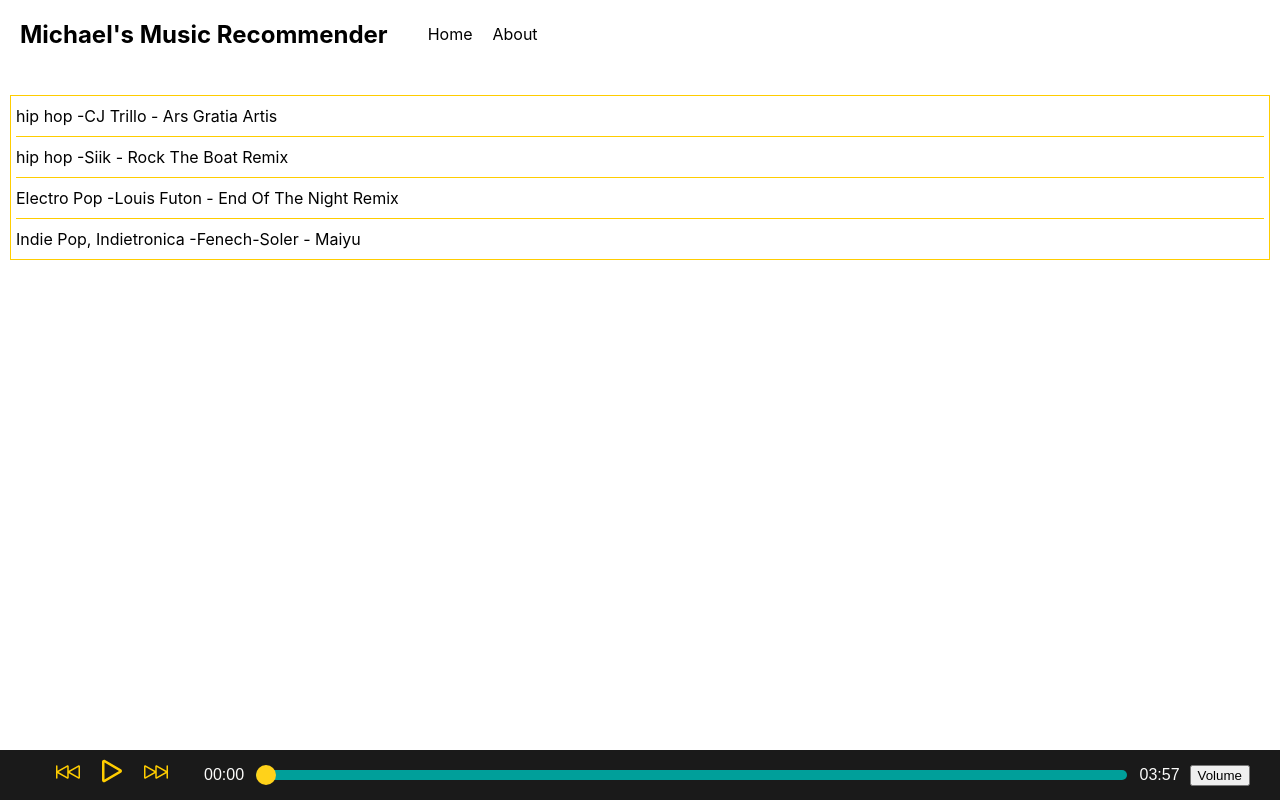
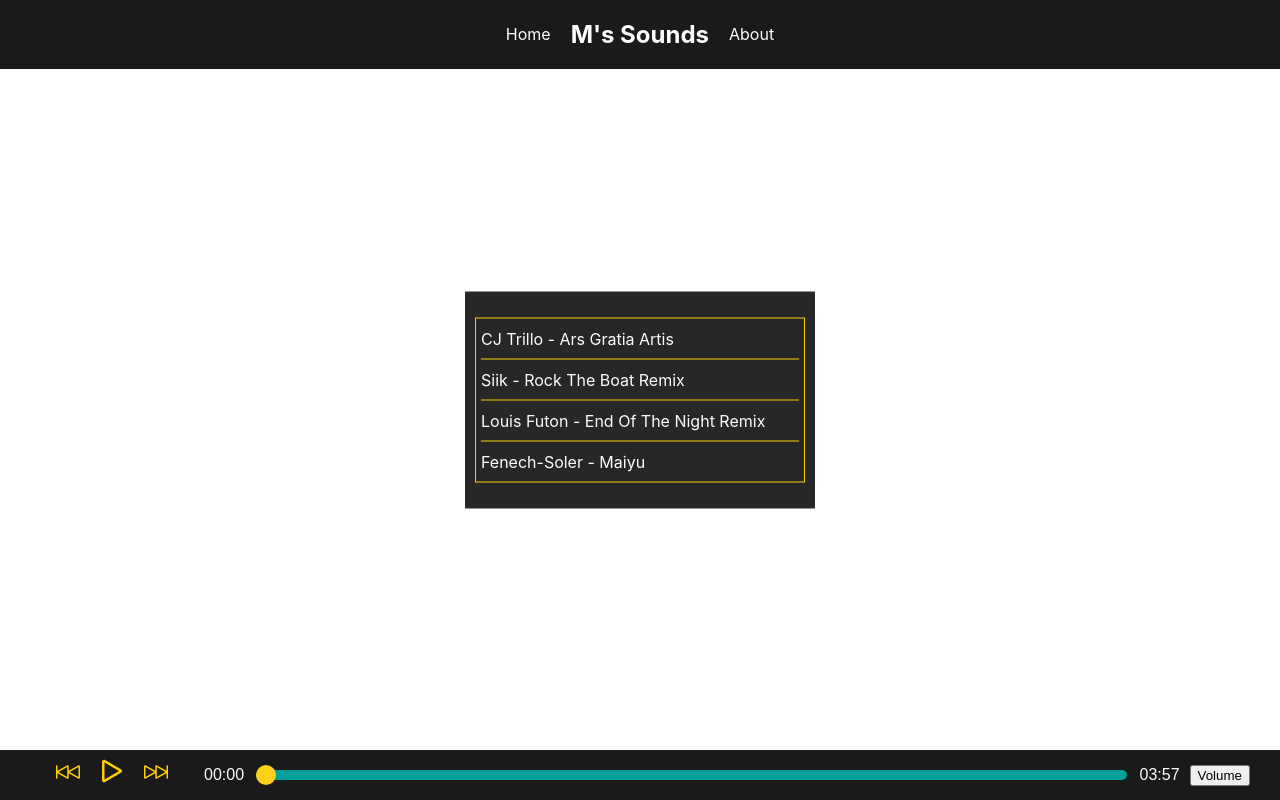
Before and after one commit to michaelhtran120/music-player, a Next.js app: page / in a window 1280 px wide. Built offline with nearby package versions, Linux system fonts and the light colour scheme.

Commit message:
styling updates

```diff
--- a/components/AudioPlayer/AudioPlayer.js
+++ b/components/AudioPlayer/AudioPlayer.js
@@ -48,6 +48,7 @@ function AudioPlayer({ songs, isPlaying, setIsPlaying, songIndex, handleChangeSo
     );
     setVolumeValue(audioPlayerRef.current.volume * 100);
   };
+
   useEffect(() => {
     if (audioPlayerVolumeRef?.current) {
       audioPlayerVolumeRef.current.style.setProperty(
--- a/components/Nav/Nav.js
+++ b/components/Nav/Nav.js
@@ -5,10 +5,12 @@ import styles from '../../styles/Nav.module.scss';
 const Nav = () => {
   return (
     <nav className={styles.nav}>
-      <h1>Michael's Music Recommender</h1>
       <ul>
         <li>
           <Link href='/'>Home</Link>
+        </li>
+        <li>
+          <h1>M's Sounds</h1>
         </li>
         <li>
           <Link href='/about'>About</Link>
--- a/components/Playlist/Playlist.js
+++ b/components/Playlist/Playlist.js
@@ -8,7 +8,7 @@ function Playlist({ songs, handleChangeSong }) {
         {songs.map((song, index) => {
           return (
             <li key={song.id} id={song.index} onClick={() => handleChangeSong(index)}>
-              {song.genre} -{song.artist} - {song.title}
+              {song.artist} - {song.title}
             </li>
           );
         })}
--- a/data.js
+++ b/data.js
@@ -3,7 +3,7 @@ export const musicData = [
     id: '1',
     title: 'Ars Gratia Artis',
     artist: 'CJ Trillo',
-    genre: 'hip hop',
+    genre: 'Hip Hop',
     driveId: '1f-D-QIbqzQN_TuNUNKpmpDY4gypkQmrZ',
     duration: 237,
   },
@@ -11,7 +11,7 @@ export const musicData = [
     id: '2',
     title: 'Rock The Boat Remix',
     artist: 'Siik',
-    genre: 'hip hop',
+    genre: 'Hip Hop',
     driveId: '1gLeGhBeKfeX9K1d6VXs0igEEW64MZG_i',
     duration: 276,
   },
--- a/pages/_app.js
+++ b/pages/_app.js
@@ -1,5 +1,5 @@
 import Nav from '../components/Nav/Nav';
-import '../styles/globals.css';
+import '../styles/globals.scss';
 
 function MyApp({ Component, pageProps }) {
   return (
--- a/pages/api/hello.js
+++ /dev/null
@@ -1,5 +0,0 @@
-// Next.js API route support: https://nextjs.org/docs/api-routes/introduction
-
-export default function handler(req, res) {
-  res.status(200).json({ name: 'John Doe' })
-}
--- a/pages/index.js
+++ b/pages/index.js
@@ -7,7 +7,7 @@ import Playlist from '../components/Playlist/Playlist';
 
 import { server } from '../config/index';
 
-import styles from '../styles/Home.module.css';
+import styles from '../styles/Home.module.scss';
 
 export default function Home({ songs }) {
   const [songIndex, setSongIndex] = useState(0);
--- a/styles/Nav.module.scss
+++ b/styles/Nav.module.scss
@@ -1,12 +1,26 @@
+@use './index' as *;
+
 .nav {
-  display: flex;
-  justify-self: flex-start;
-  align-items: center;
   padding: 0 20px;
+  color: $white;
+  background-color: $black;
+  * {
+    color: $white;
+  }
   ul {
+    padding: 0;
+    margin: 0;
+    display: flex;
+    justify-content: center;
+    align-items: center;
     li {
       display: inline;
-      margin-right: 20px;
+      margin: 0 10px;
+    }
+    a {
+      &:hover {
+        color: clr(primary, light);
+      }
     }
   }
 }
--- a/styles/Playlist.module.scss
+++ b/styles/Playlist.module.scss
@@ -1,13 +1,21 @@
 @use './index' as *;
 .playlistWrapper {
+  position: absolute;
+  left: 50%;
+  top: 50%;
+  transform: translateX(-50%) translateY(-50%);
+  background-color: clr(black, light);
   height: auto;
+  width: 350px;
   padding: 10px;
+  margin: 0 auto;
   ul {
     list-style-type: none;
     padding: 0 5px;
     border: 1px solid $primary;
     li {
       padding: 10px 0px;
+      color: clr(white);
     }
     li:not(:last-child) {
       border-bottom: 1px solid $primary;
--- a/styles/_colors.scss
+++ b/styles/_colors.scss
@@ -17,6 +17,14 @@ $colors: (
     light: lighten($secondary, $lighten),
     dark: darken($secondary, $darken),
   ),
+  black: (
+    base: $black,
+    light: lighten($black, $lighten),
+  ),
+  white: (
+    base: $white,
+    dark: darken($white, $darken),
+  ),
 );
 
 @function clr($base, $shade: base) {
```
Also changed, not shown: styles/Home.module.scss (renamed from styles/Home.module.css), styles/globals.scss (renamed from styles/globals.css).
